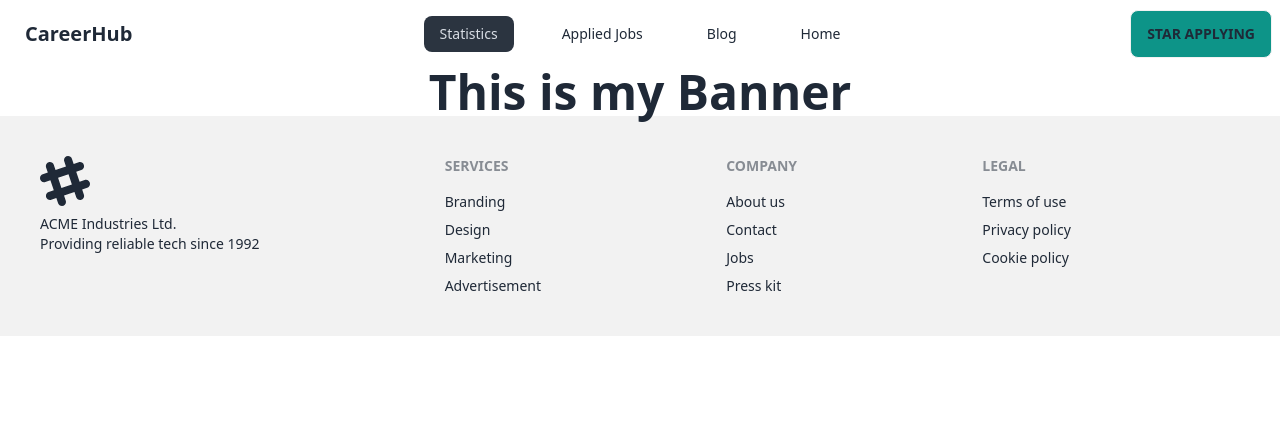
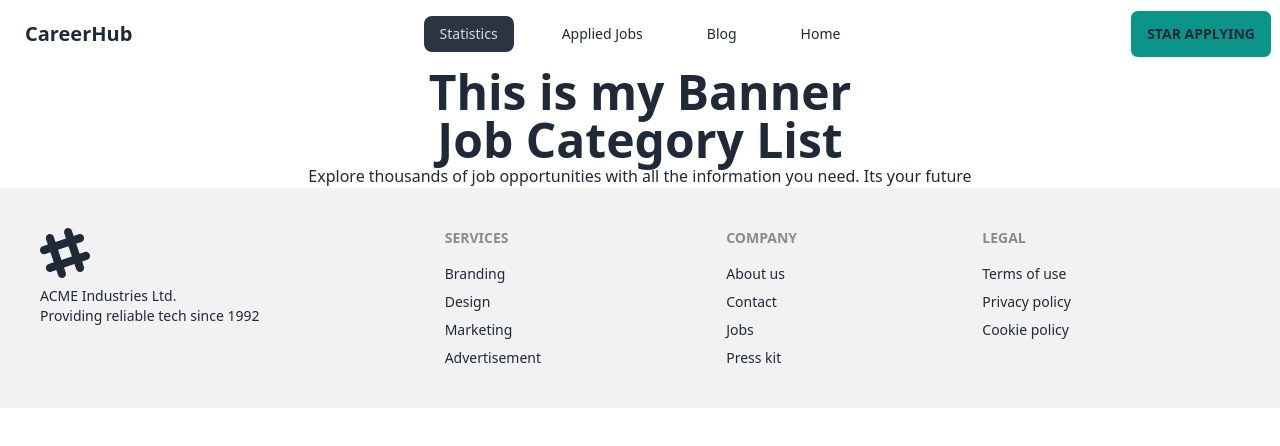
Before and after one commit to Kamrulthedev/Career-hub-projects, a React (Vite) app: page / in a window 1280 px wide. Shown: the top 446 px of the page. Built offline with nearby package versions, Linux system fonts and the light colour scheme.

Commit message:
Explore-commit

```diff
--- /dev/null
+++ b/src/Compunents/Category/Category.jsx
@@ -0,0 +1,12 @@
+
+
+const Category = () => {
+    return (
+        <div className="text-center">
+            <h1 className="text-5xl font-bold">Job Category List</h1>
+            <p>Explore thousands of job opportunities with all the information you need. Its your future</p>
+        </div>
+    );
+};
+
+export default Category;
--- a/src/Compunents/Home/Home.jsx
+++ b/src/Compunents/Home/Home.jsx
@@ -1,11 +1,12 @@
 import Banner from "../Banner/Banner";
+import Category from "../Category/Category";
 
 
 const Home = () => {
     return (
         <div>
             <Banner></Banner>
-
+            <Category></Category>
         </div>
     );
 };
```
